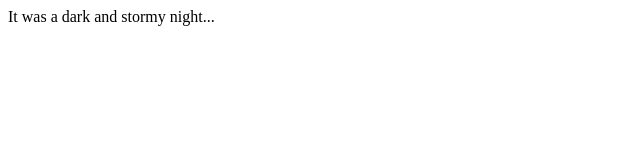
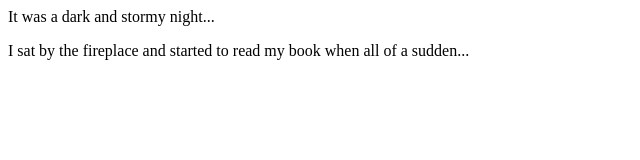
Before and after one commit to EyeLikeFire/fireside-story, a plain HTML site: page index.html in a window 1280 px wide. Shown: the whole page, without its empty margins (0-640 px from the left). Drawn offline with Linux system fonts and the light colour scheme.

Commit message:
added second line of story

```diff
--- a/index.html
+++ b/index.html
@@ -1,5 +1,6 @@
 <html>
   <body>
     <p>It was a dark and stormy night...</p>
+    <p>I sat by the fireplace and started to read my book when all of a sudden...</p>
   </body>
 </html>
```
